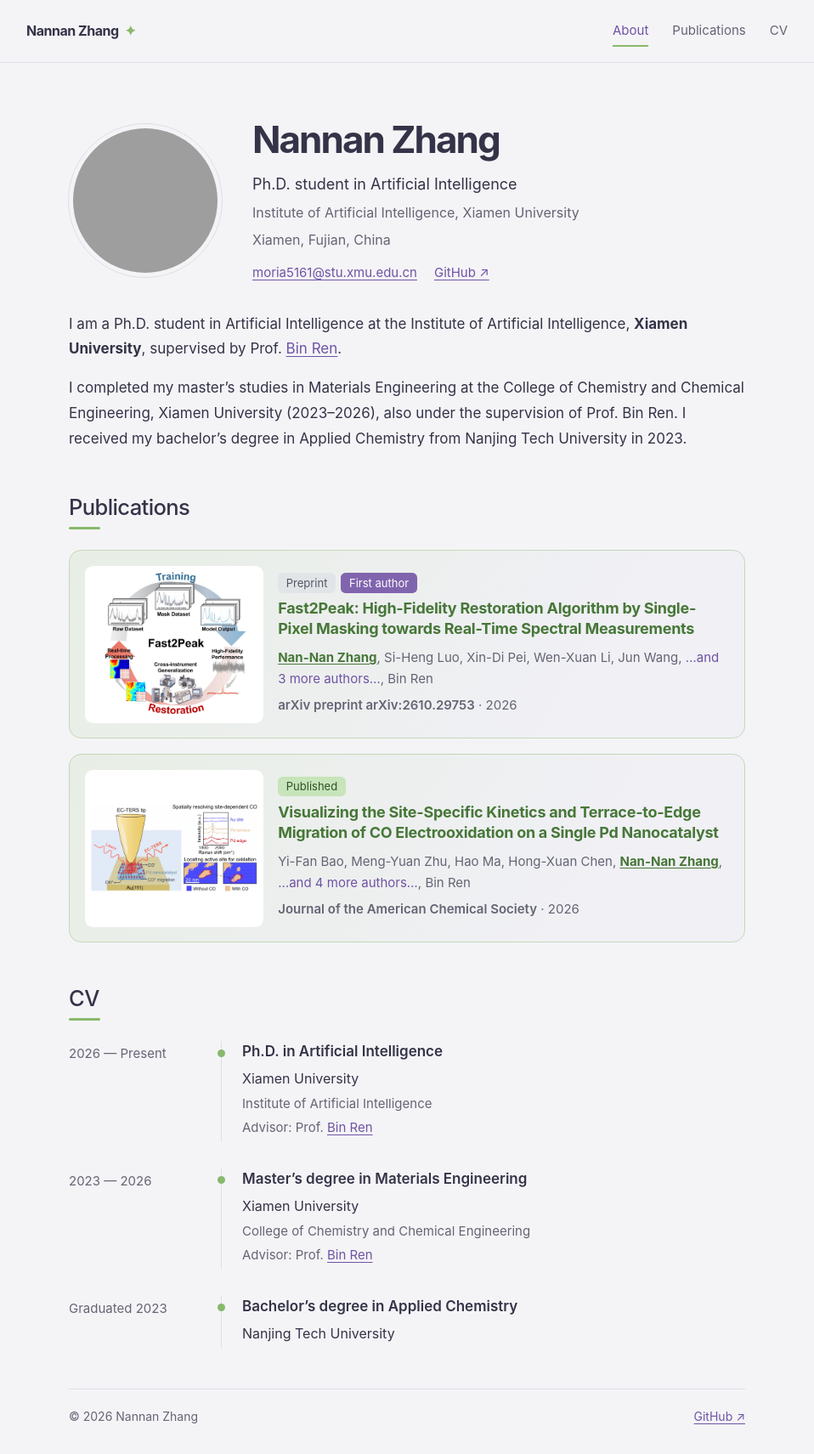
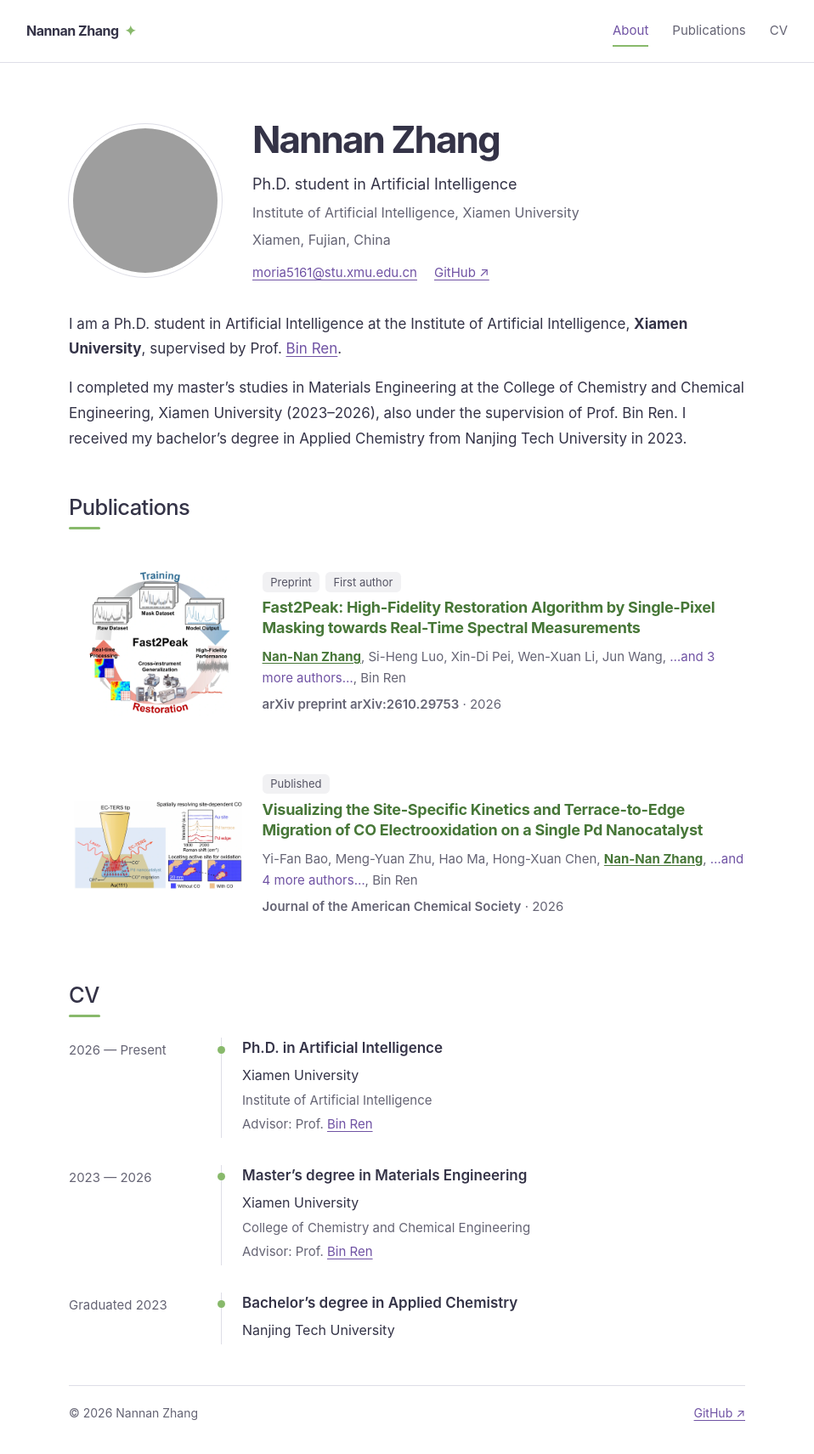
Before and after one commit to moria5161/moria5161.github.io, a Jekyll site: the page built from _pages/about.md, in a window 1280 px wide. Shown: the whole page at 85% size, without its empty margins (161-1119 px from the left). Built offline with Jekyll 4.4.1, drawn with Linux system fonts in a browser that asks for light colours; grey boxes are pictures that could not be loaded.

Commit message:
Use white page background and neutral publication badges

```diff
--- a/assets/css/academic.css
+++ b/assets/css/academic.css
@@ -1,5 +1,5 @@
 :root {
-  --background: #f4f4f7;
+  --background: #fff;
   --foreground: #343347;
   --muted: #656474;
   --accent: #7053a4;
@@ -47,15 +47,12 @@ h2::after { content: ""; position: absolute; bottom: 0; left: 0; width: 2.3rem;
 .empty-state { color: var(--muted); padding: 1.5rem; border: 1px dashed var(--border); border-radius: .65rem; background: var(--surface); }
 .empty-state p { margin: 0; }
 .publication-list { display: grid; gap: 1.1rem; }
-.publication-card { display: grid; grid-template-columns: 210px minmax(0, 1fr); align-items: center; gap: 1.1rem; padding: 1.1rem; border: 1px solid #c3d9b7; border-radius: .9rem; background: linear-gradient(120deg, #e8eee5, #f0f0f5 75%); }
-.publication-thumbnail { display: flex; align-items: center; justify-content: center; height: 185px; padding: .4rem; border-radius: .6rem; background: #fff; overflow: hidden; }
+.publication-card { display: grid; grid-template-columns: 210px minmax(0, 1fr); align-items: center; gap: 1.1rem; padding: 1.1rem 0; }
+.publication-thumbnail { display: flex; align-items: center; justify-content: center; height: 185px; padding: .4rem; overflow: hidden; }
 .publication-thumbnail img { display: block; width: 100%; height: 100%; object-fit: contain; }
 .publication-body { min-width: 0; }
 .publication-badges { display: flex; flex-wrap: wrap; gap: .4rem; margin-bottom: .4rem; }
-.publication-badge { display: inline-block; padding: .08rem .6rem; border-radius: .35rem; font-size: .8125rem; line-height: 1.6; }
-.publication-badge--preprint { background: #e2e5e8; color: #555464; }
-.publication-badge--published { background: #c7e4ba; color: #2d5227; }
-.publication-badge--author { background: #8064ae; color: #fff; }
+.publication-badge { display: inline-block; padding: .08rem .6rem; border-radius: .35rem; background: #f1f1f3; color: #555464; font-size: .8125rem; line-height: 1.6; }
 .publication-title { margin-bottom: .6rem; font-size: 1.125rem; font-weight: 650; line-height: 1.35; letter-spacing: -.015em; }
 .publication-title a { color: #477738; text-decoration: none; }
 .publication-title a:hover { text-decoration: underline; }
@@ -90,7 +87,7 @@ h2::after { content: ""; position: absolute; bottom: 0; left: 0; width: 2.3rem;
   .profile-header { gap: 1.5rem; flex-direction: column; align-items: flex-start; }
   .profile-photo { width: 130px; height: 130px; }
   .research-list { grid-template-columns: 1fr; }
-  .publication-card { grid-template-columns: 1fr; gap: 1rem; padding: 1rem; }
+  .publication-card { grid-template-columns: 1fr; gap: 1rem; padding: 1rem 0; }
   .publication-thumbnail { height: 200px; }
   .timeline li { grid-template-columns: 1fr; gap: .5rem; }
   .timeline-date { padding-left: 1.5rem; }
```
